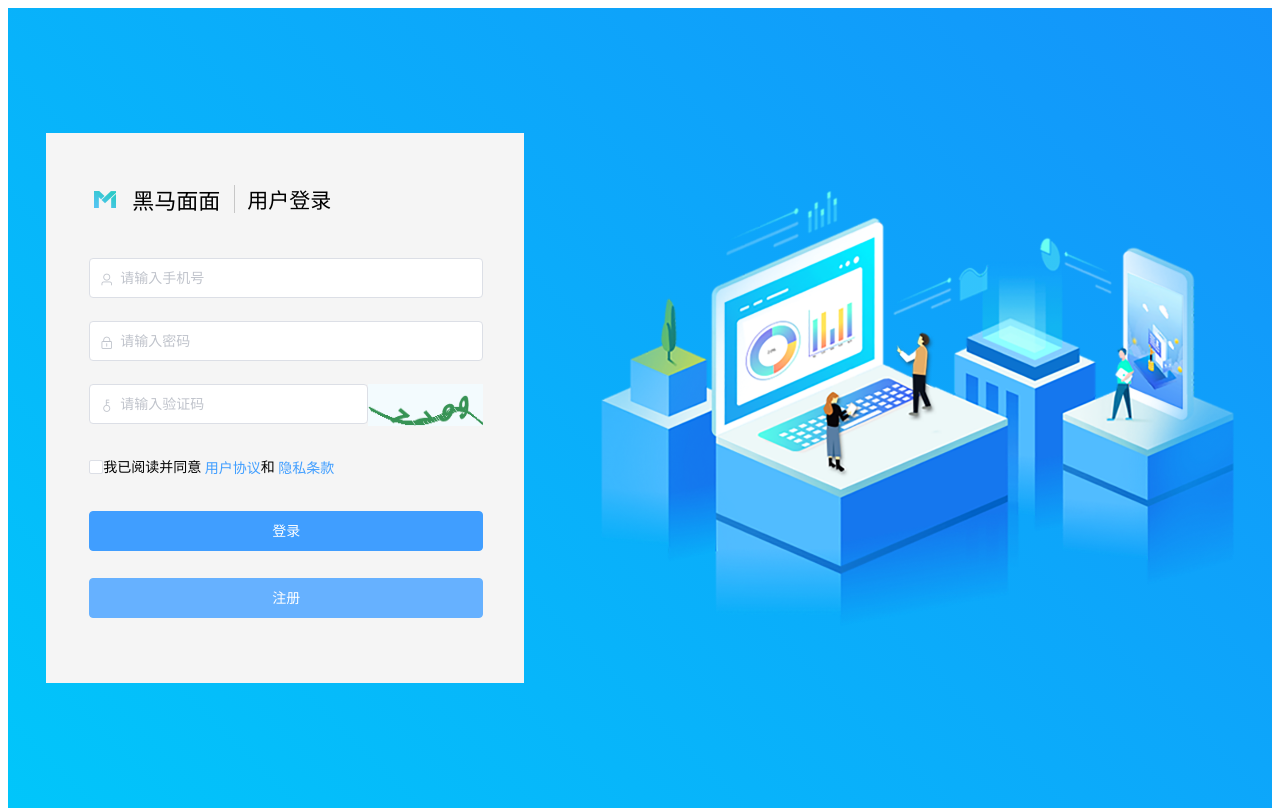
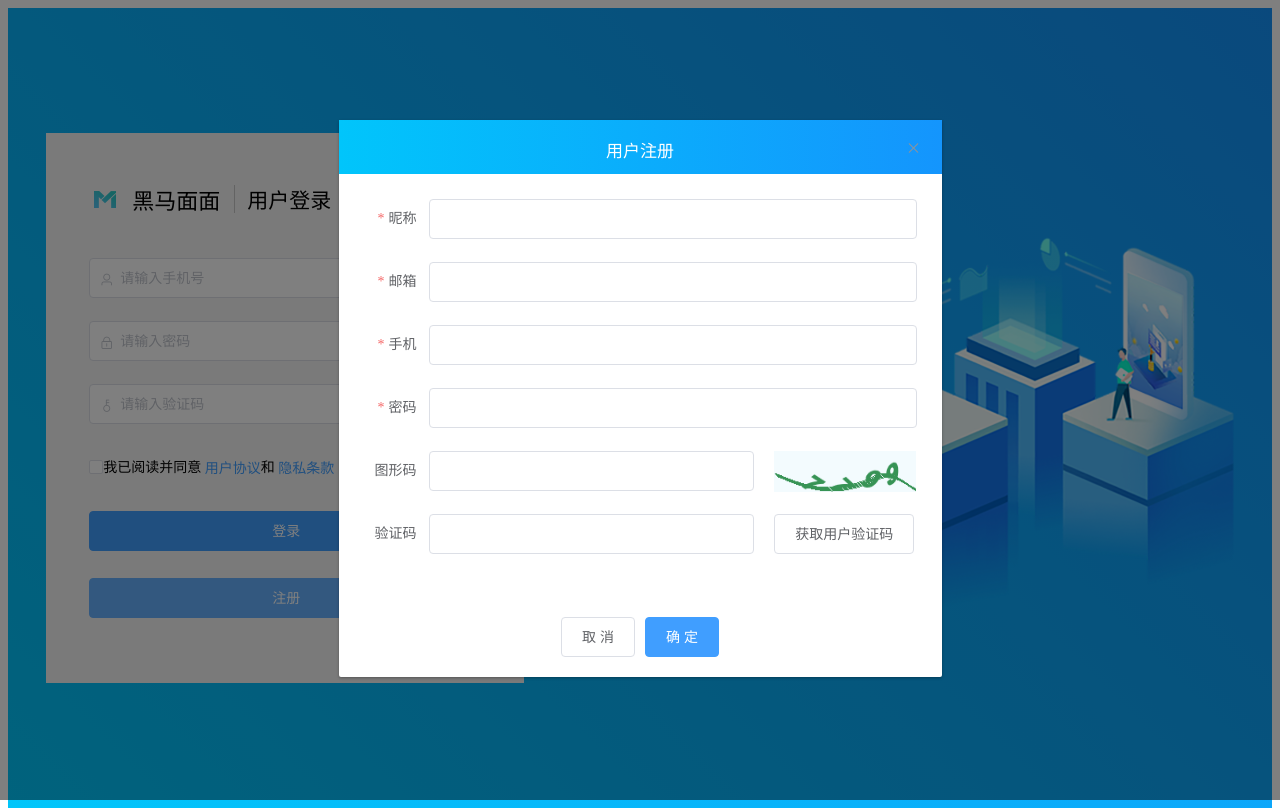
Before and after one commit to Xx17665049040/hmmianmian, a Vue app: page /#/login in a window 1280 px wide. Both pictures are taken after a click on the button "注册". Built offline with nearby package versions, Linux system fonts and the light colour scheme.

Commit message:
完成注册页

```diff
--- /dev/null
+++ b/src/views/login/components/register.vue
@@ -0,0 +1,101 @@
+<template>
+     <!-- 注册对话框 -->
+     <el-dialog title="用户注册" :visible.sync="dialogFormVisible" width="603px" center >
+
+        <el-form :model="form" :rules="rules">
+
+          <el-form-item label="昵称" :label-width="formLabelWidth" prop="name">
+            <el-input v-model="form.name" autocomplete="off"></el-input>
+          </el-form-item>
+
+          <el-form-item label="邮箱" :label-width="formLabelWidth" prop="mail">
+            <el-input v-model="form.mail" autocomplete="off"></el-input>
+          </el-form-item>
+
+           <el-form-item label="手机" :label-width="formLabelWidth" prop="phone">
+            <el-input v-model="form.phone" autocomplete="off"></el-input>
+          </el-form-item>
+
+           <el-form-item label="密码" :label-width="formLabelWidth" prop="password">
+            <el-input v-model="form.password" autocomplete="off"></el-input>
+          </el-form-item>
+
+           <el-form-item label="图形码" :label-width="formLabelWidth">
+               <el-row>
+                   <el-col :span="16">
+                        <el-input v-model="form.code" autocomplete="off"></el-input>
+                   </el-col>
+                   <el-col :span="7" :offset="1">
+                       <!-- 图片会超出,设置宽度100% -->
+                       <!-- 栅格布局里的偏移   :offset  也算24份里的 超过24会挤下去-->
+                       <img class="img_code" src="../images/login_code.png" alt="">
+                   </el-col>
+               </el-row>
+          </el-form-item>
+
+           <el-form-item label="验证码" :label-width="formLabelWidth">
+               <el-row>
+                   <el-col :span="16">
+                        <el-input v-model="form.code" autocomplete="off"></el-input>
+                   </el-col>
+                   <el-col :span="7" :offset="1">
+                      <el-button>获取用户验证码</el-button>
+                   </el-col>
+               </el-row>
+          </el-form-item>
+
+        </el-form>
+
+        <div slot="footer" class="dialog-footer">
+          <el-button @click="dialogFormVisible = false">取 消</el-button>
+          <el-button type="primary" @click="dialogFormVisible = false">确 定</el-button>
+        </div>
+
+      </el-dialog>
+</template>
+
+<script>
+export default {
+    data(){
+         return{
+              // 对话框
+             dialogFormVisible:false,
+             //文字右边  与左边框的距离
+             formLabelWidth:'65px',
+             form:{
+                 name:"",
+                 mail:"",
+                 phone:"",
+                 password:"",
+
+                },
+              // 规则对象
+             rules: {
+              name: [{ required: true, message: "昵称不能为空", trigger: "blur" }],
+              mail: [{ required: true, message: "邮箱不能为空", trigger: "blur" },
+                     {pattern:/\w[-\w.+]*@([A-Za-z0-9][-A-Za-z0-9]+\.)+[A-Za-z]{2,14}/, message: "邮箱格式错误", trigger: "blur" }],
+              phone: [{ required: true, message: "手机号不能为空", trigger: "blur" },
+              {pattern:/0?(13|14|15|18|17)[0-9]{9}/, message: "邮箱格式错误", trigger: "blur" }],
+              password:[{ required: true, message: "密码不能为空", trigger: "blur" },
+              {min:5,max:14,message:"长度在4-14位数",trigger:"change"}]
+             }
+        }
+    }
+}
+</script>
+
+<style lang="less">
+        .el-dialog__header{
+            background:linear-gradient(to right,rgb(1, 197, 251),rgb(20, 149, 253))
+        }
+        .el-dialog__title{  //放里面层级权重不够 试着拿出来
+            color:white;
+            font-size:17px
+        }
+        .img_code{
+            width: 100%;
+            height: 41px;
+            vertical-align: middle;
+        }
+
+</style>
--- a/src/views/login/index.vue
+++ b/src/views/login/index.vue
@@ -52,17 +52,30 @@
 
         <el-form-item>
           <el-button class="box-btn" type="primary" @click="doLogin">登录</el-button>
-          <el-button class="box-btn" type="primary">注册</el-button>
+          <el-button class="box-btn" type="primary" @click="showReg">注册</el-button>
         </el-form-item>
       </el-form>
     </div>
+
     <!-- 右侧图片 -->
     <img src="./images/login_banner_ele.png" alt />
+
+    <!-- 3.在需要组建的地方写标签 -->
+     <reg ref="reg"></reg>
   </div>
+
 </template>
 
 <script>
+//1. 导入模态框组件
+import reg from './components/register'
+
 export default {
+  // 2.注册组件
+  components:{
+    reg
+  },
+
   data() {
     return {
       // 跟表单双向绑定的数据
@@ -70,7 +83,8 @@
         phone: "",
         password: "",
         code: "",
-        agree:false
+        agree:false,
+
       },
       // 规则对象
       rules: {
@@ -92,11 +106,13 @@
           // 只有值为true才满足条件，否则代表不匹配
           { pattern:/true/, message:'必须勾选同意用户协议',trigger:"change"}
         ]
-      }
+      },
+
     };
   },
 
   methods: {
+    // 登录事件
     doLogin() {
       // 找到表单对象，调用validate方法
       this.$refs.loginForm.validate(v => {
@@ -105,6 +121,10 @@
           // 正儿八经发请求比较合理
         }
       });
+    },
+    // 注册事件
+    showReg(){
+      this.$refs.reg.dialogFormVisible=true
     }
   }
 };
```
